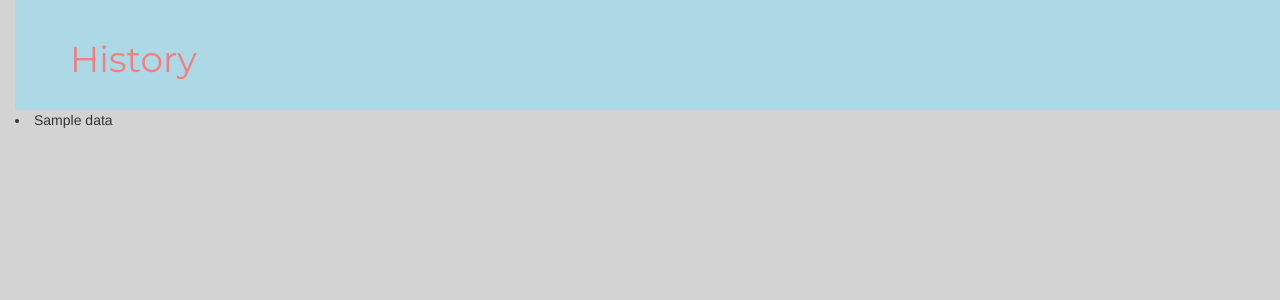
After one commit to Altynaisab/youtubedl, a Django app: page /download/history in a window 1280 px wide. The commit adds this page. Shown: the top 300 px of the page. Run offline with Django 3.2, Linux system fonts and the light colour scheme; tables that the repository leaves empty hold one stand-in row (values such as "Sample post"); some libraries are stand-ins or nearby versions.

Commit message:
add history.html

```diff
--- a/download/models.py
+++ b/download/models.py
@@ -4,6 +4,6 @@
 
 class Data(models.Model):
     name = models.CharField(max_length=200)
-    pub_date = models.DateTimeField('date')
+    pub_date = models.DateTimeField('date published')
     def __str__(self):
-        return self.data_name
+        return self.name
--- a/download/static/css/field.css
+++ b/download/static/css/field.css
@@ -12,3 +12,7 @@
   margin-top: 0;
   padding: 20px 20px 20px 40px;
 }
+.list {
+  background-color: #ADD8E6;
+  padding: 20px 20px 20px 40px;
+}
--- /dev/null
+++ b/download/templates/download/history.html
@@ -0,0 +1,20 @@
+<!DOCTYPE html>
+{% load static %}
+<html lang="en">
+<head>
+    <meta charset="UTF-8">
+    <title>History</title>
+    <link href="//fonts.googleapis.com/css?family=Montserrat&subset=latin,latin-ext" rel="stylesheet" type="text/css">
+    <link rel="stylesheet" href="//maxcdn.bootstrapcdn.com/bootstrap/3.2.0/css/bootstrap.min.css">
+    <link rel="stylesheet" href="//maxcdn.bootstrapcdn.com/bootstrap/3.2.0/css/bootstrap-theme.min.css">
+    <link rel="stylesheet" href="{% static 'css/field.css' %}">
+</head>
+<body>
+  <div class="list">
+      <h1><a href="/">History</a></h1>
+  </div>
+    {% for thing in options %}
+    <li> {{ thing }}</li>
+    {% endfor %}
+</body>
+</html>
--- a/download/urls.py
+++ b/download/urls.py
@@ -3,4 +3,5 @@
 
 urlpatterns = [
     path('', views.field, name = 'field'),
-]
+    path('history', views.history)
+    ]
--- a/download/views.py
+++ b/download/views.py
@@ -1,8 +1,10 @@
+from __future__ import unicode_literals
 from django.http import HttpResponseRedirect
 from django.shortcuts import render
 from .forms import Download
 import youtube_dl
 from .models import Data
+from django.utils.timezone import now
 
 def field(request):
     if request.method == 'POST':
@@ -17,10 +19,14 @@
             },
             {'key': 'FFmpegMetadata'},
                 ],
-                }
+                        }
             with youtube_dl.YoutubeDL(ydl_opts) as ydl:
                 ydl.download([link['link']])
+
     else:
         form = Download()
 
     return render(request, 'field.html', {'form': form})
+
+def history(request):
+    return render(request, 'history.html', {'options' : Data.objects.all()})
--- a/youtubedl/settings.py
+++ b/youtubedl/settings.py
@@ -18,7 +18,6 @@
 BASE_DIR = os.path.dirname(os.path.dirname(os.path.abspath(__file__)))
 
 root = environ.Path(__file__)
-env = environ.Env(DEBUG=(bool, False),)
 environ.Env.read_env()
 # Quick-start development settings - unsuitable for production
 # See https://docs.djangoproject.com/en/2.1/howto/deployment/checklist/
```
Also changed, not shown: download/templates/download/base.html (deleted, +0 -24 lines), download/templates/download/field.html (+30 -9 lines), download/migrations/0002_auto_20190417_0847.py (added), download/static/css/images/music.jpg (deleted).
